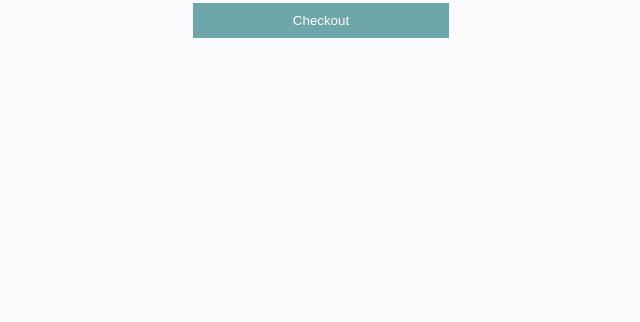
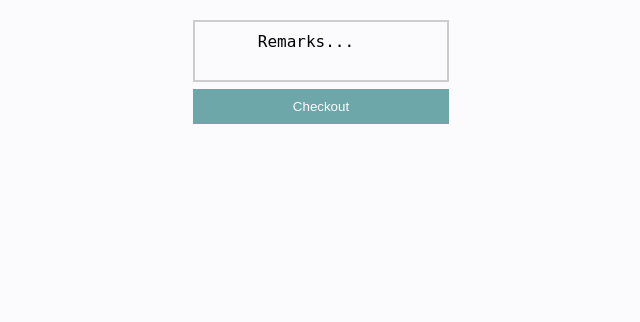
Before and after one commit to khyati18/Inventory-Control, a PHP site: page /cart.php in a window 1280 px wide. Shown: the part 296-618 px from the top of the page, without its empty margins (319-959 px from the left). Run offline with PHP 8.4, Linux system fonts and the light colour scheme; data comes from the database, SQL or seed files in the repository.

Commit message:
Add other remarks

```diff
--- a/cart.php
+++ b/cart.php
@@ -67,6 +67,10 @@
       </table>
     </div>
 
+    <textarea name="remarks" name="remarks">
+      Remarks...
+    </textarea>
+
     <button type="submit" class="button" name="checkout">
         Checkout
     </button>
--- a/css/styles.css
+++ b/css/styles.css
@@ -216,3 +216,18 @@ td, th {
   text-align: left;
   padding: 8px;
 }
+
+textarea {
+  height: 20%;
+  width: 40%;
+  margin-left: 20%;
+  margin-right: 20%;
+  margin-top: 20px;
+  padding: 10px 5px;
+  box-sizing: border-box;
+  border: 2px solid #ccc;
+  color: var(--font-color);
+  background: var(--color-secondary);
+  font-size: 16px;
+  resize: none;
+}
```
